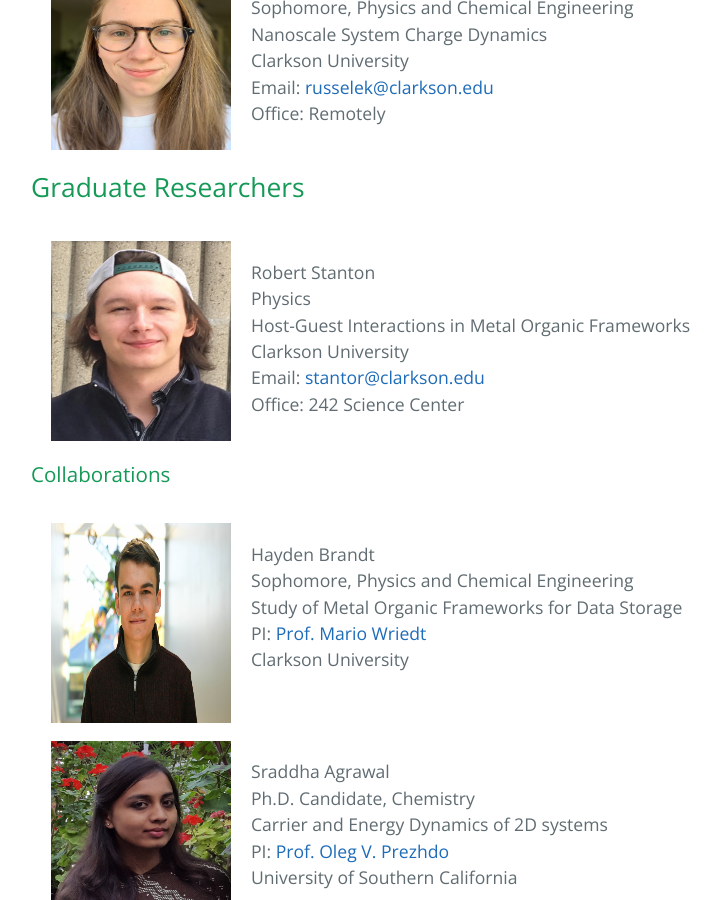
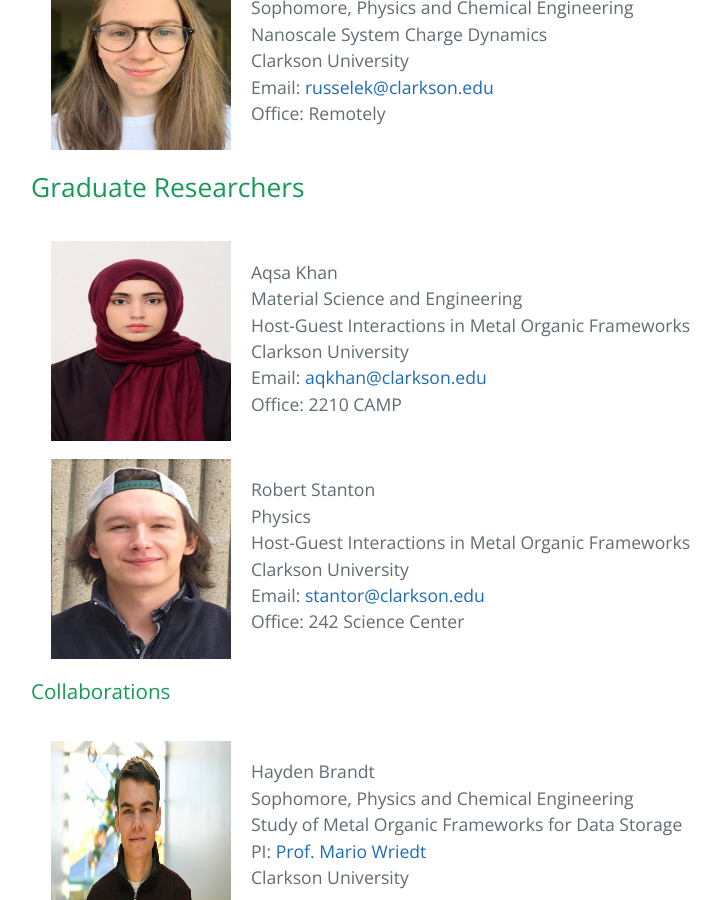
Before and after one commit to dharatrivedi/dharatrivedi.github.io, a Jekyll site: the page built from people.html, in a window 1280 px wide and 900 px high, scrolled down 1308 px. Shown: the whole window, without its empty margins (233-954 px from the left). Built offline with Jekyll 4.4.1, drawn with Linux system fonts in a browser that asks for light colours.

Commit message:
Update people.html

```diff
--- a/people.html
+++ b/people.html
@@ -61,6 +61,17 @@ title: {{ site.name }}
     <h2>Graduate Researchers</h2>
   </ul>
   <ul class="clearfix">
+    <img class="img1" src="/images/AK.jpg" alt="AqsaKhan" width="180" height="200"  hspace="20">
+    <p>
+      Aqsa Khan<br />
+      Material Science and Engineering<br />
+      Host-Guest Interactions in Metal Organic Frameworks<br />
+      Clarkson University<br />
+      Email: <a href="mailto:aqkhan@clarkson.edu">aqkhan@clarkson.edu</a><br />
+      Office: 2210 CAMP<br />
+    </p>
+  </ul>
+  <ul class="clearfix">
     <img class="img1" src="/images/RS.png" alt="RobertStanton" width="180" height="200"  hspace="20">
     <p>
       Robert Stanton<br />
```
